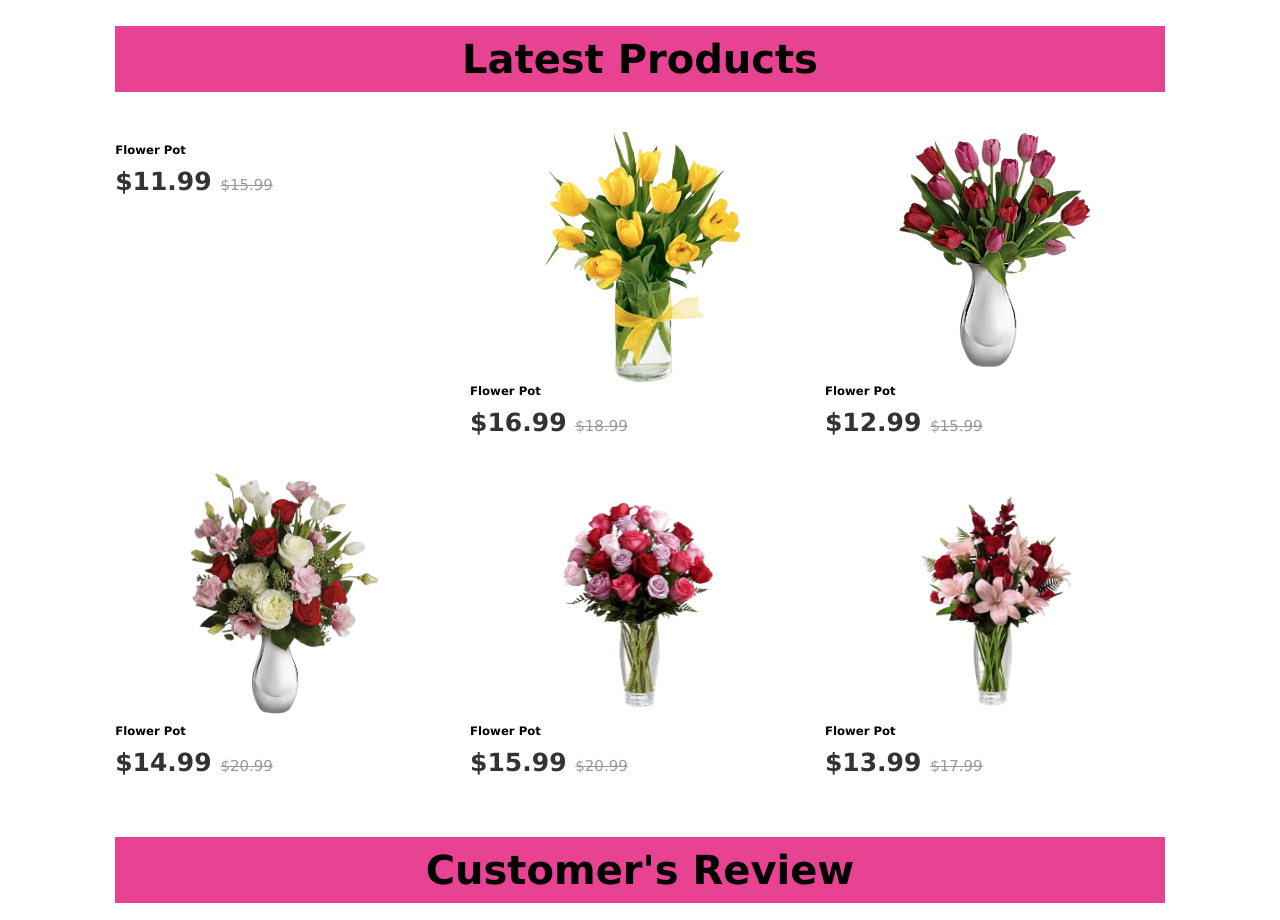
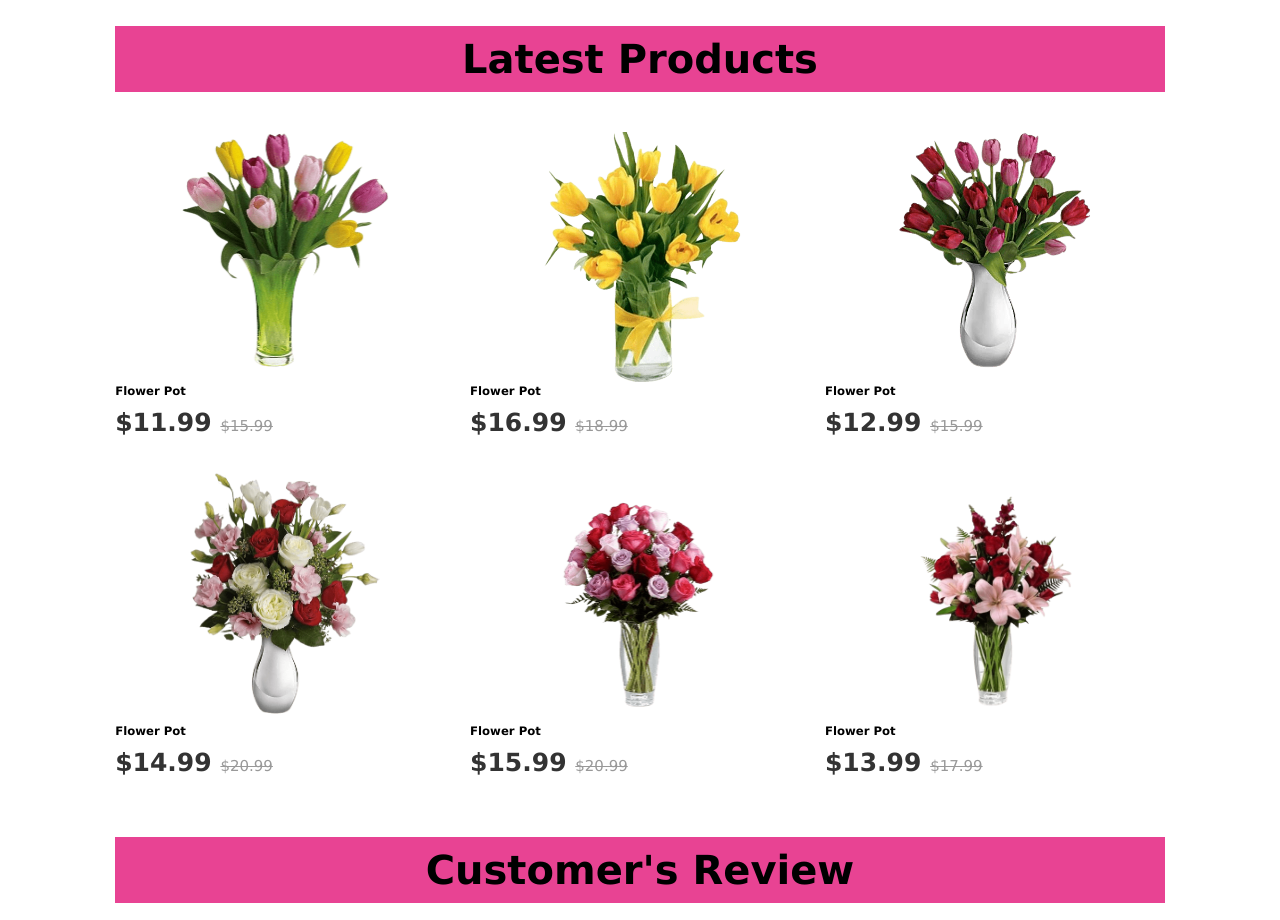
Before and after one commit to Fadhilah105/pw23.project1, a plain HTML site: page index.html in a window 1280 px wide. Shown: the part 1560-2480 px from the top of the page. Drawn offline with Linux system fonts and the light colour scheme; files whose address does not match are found by name.

Commit message:
Update index.html

```diff
--- a/index.html
+++ b/index.html
@@ -104,7 +104,7 @@
             <div class="box">
                 <span class="discount"></span>
                 <div class="image">
-                    <img src="flow1.png" alt="">
+                    <img src="img/flow1.png" alt="">
                     <div class="icons">
                         <a href="#" class="fas fa-heart"></a>
                         <a href="#" class="cart-btn">add to cart</a>
```
